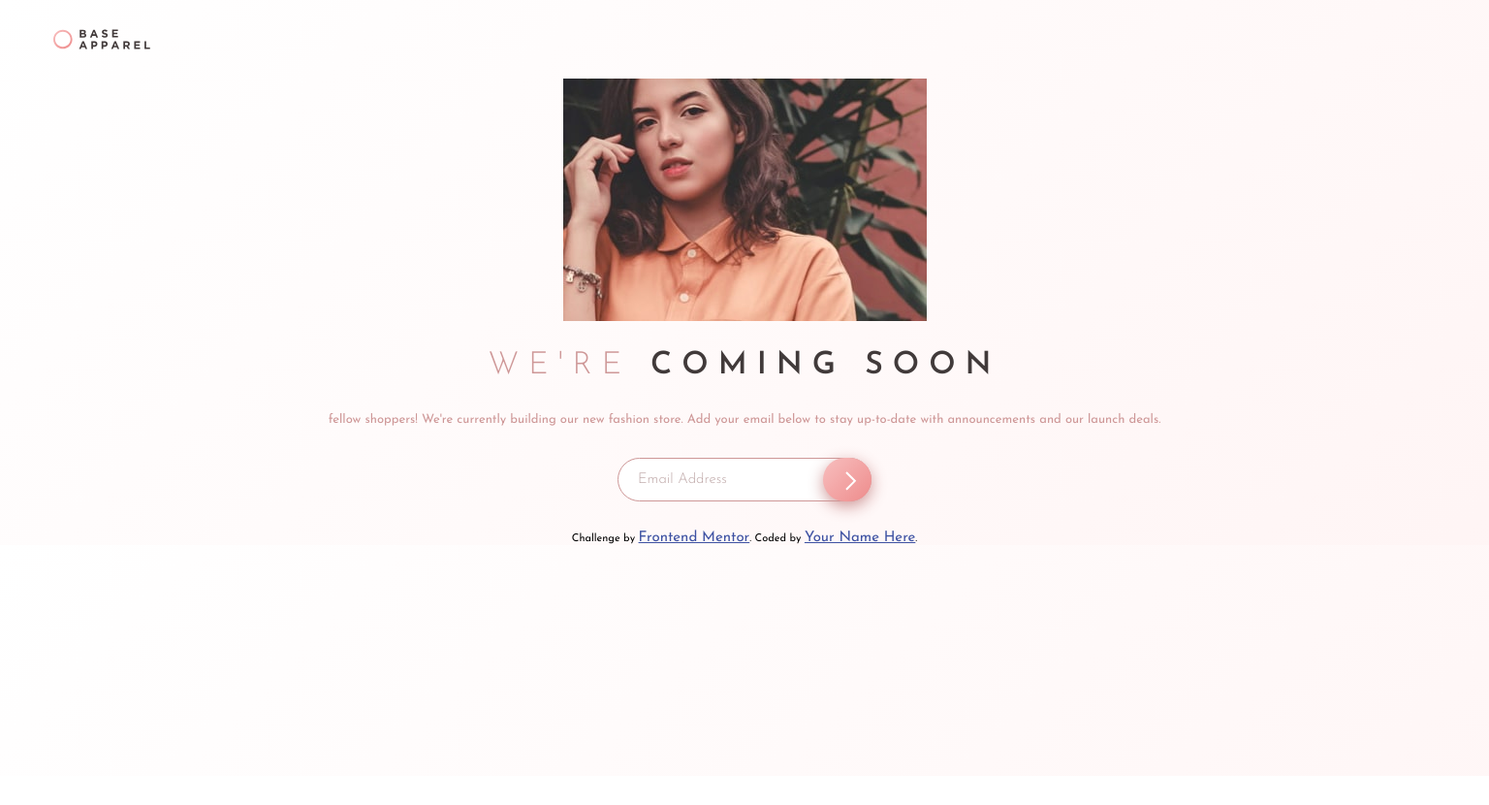
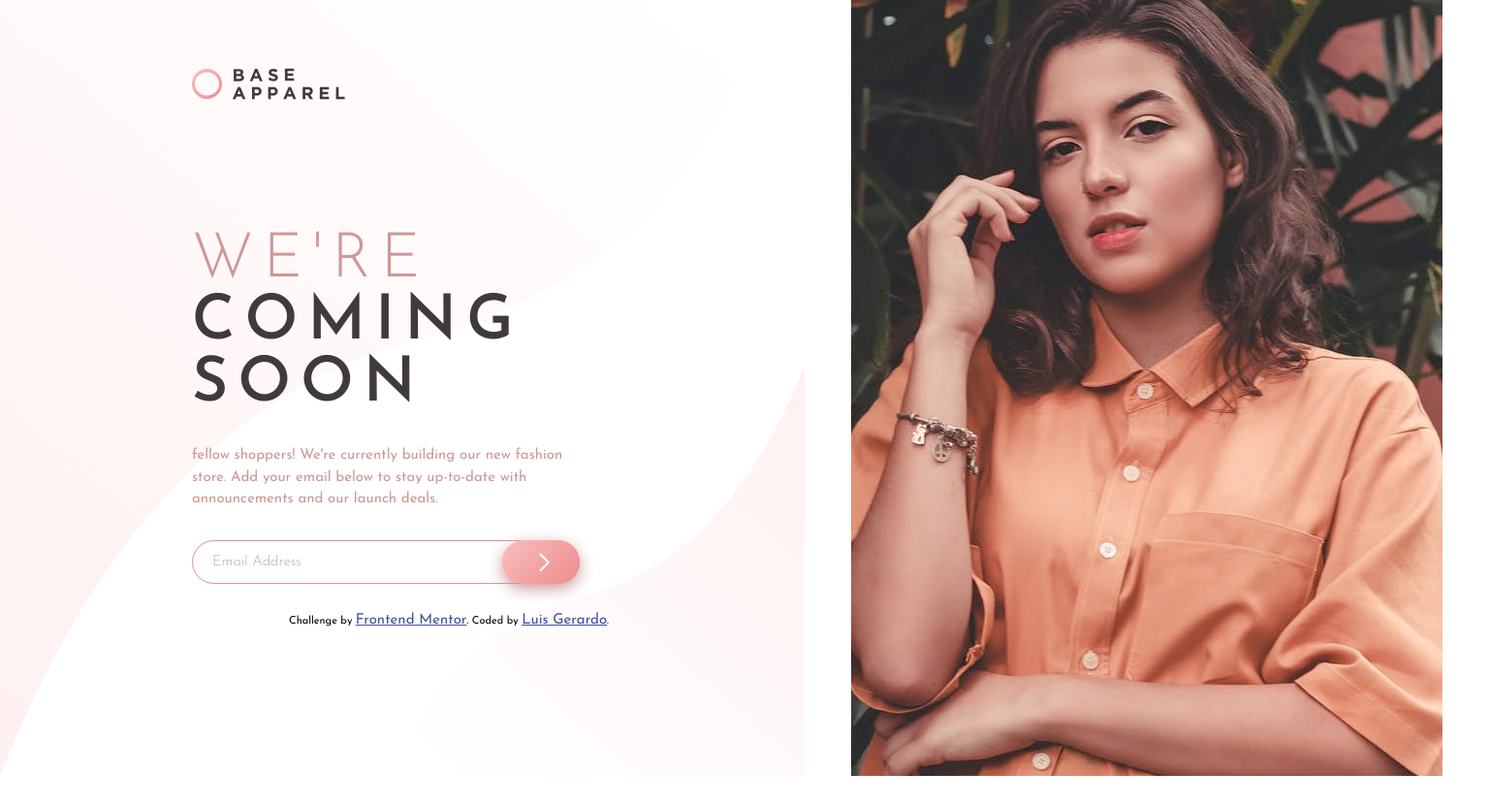
Before and after one commit to AlgorithmHappy/base-apparel-coming-soon-master, a plain HTML site: page index.html in a window 1536 px wide. Shown: the whole page at 97% size. Before the commit the page ends 800 px from the top, so only its background shows below. Drawn offline with Linux system fonts and the light colour scheme.

Commit message:
Acabamos

```diff
--- a/index.html
+++ b/index.html
@@ -12,7 +12,7 @@
   <style>
     @import url('https://fonts.googleapis.com/css2?family=Josefin+Sans:wght@300;400;600&display=swap');
 
-     * {
+    * {
       margin: 0;
       padding: 0;
       box-sizing: border-box;
@@ -190,24 +190,114 @@
       top: 8px;
     }
 
+    .button:active{
+      width: 60px;
+      margin-left: 76px;
+    }
+
     .attribution { font-size: 11px; text-align: center; }
     .attribution a { color: hsl(228, 45%, 44%); }
+
+    @media (min-width: 1440px) {
+      body{
+        width: 1440px;
+        height: 800px;
+        margin-left: auto;
+        margin-right: auto;
+      }
+
+      .background-desktop{
+        background-image: url('images/bg-pattern-desktop.svg');
+        background-repeat: no-repeat;
+      }
+
+      .float-right{
+        float: right;
+      }
+
+      .responsive-display{
+        display: inline-block;
+        width: auto;
+      }
+
+      .responsive-margin-left{
+        margin-left: 150px;
+      }
+
+      .responsive-margin-right{
+        margin-right: 150px;
+      }
+
+      .responsive-margin-top{
+        margin-top: 70px;
+      }
+
+      .responsive-margin-bottom{
+        margin-bottom: 100px;
+      }
+
+      .responsive-font-size{
+        font-size: 64px;
+      }
+
+      .responsive-text-align-left{
+        text-align: left;
+      }
+
+      .responsive-width-400{
+        width: 400px;
+      }
+
+      .responsive-font-size-medium{
+        font-size: 15px;
+      }
+
+      .input-center{
+        left: 0vw;
+        margin-left: 150px;
+      }
+
+      .button-position{
+        left: 0px;
+        margin-left: 470px;
+      }
+
+      .button-width{
+        width: 80px;
+      }
+
+      .button-width:active{
+        width: 100px;
+        margin-left: 460px;
+      }
+
+      .center-img-error{
+        left: 0px;
+        margin-left: -130px;
+      }
+
+      .error-message-position{
+        left: 0px;
+        margin-left: -283px;
+        top: 35px;
+      }
+    }
   </style>
 </head>
-<body class="gradient-button-active">
-  <img src="images/logo.svg" alt="Base Apparel" class="margin-top-bottom margin-left-right widt-100 display-block">
+<body class="gradient-button-active background-desktop">
+  <img src="images/logo.svg" alt="Base Apparel" class="margin-top-bottom margin-left-right widt-100 display-block responsive-display responsive-margin-left responsive-margin-top responsive-margin-bottom">
 
-  <img src="images/hero-mobile.jpg" alt="Beautiful woman" class="margin-only-bottom horizontal-center display-block">
+  <img src="images/hero-mobile.jpg" alt="Beautiful woman" class="margin-only-bottom horizontal-center display-block float-right">
 
-  <h1 class="font-xxlarge primary-color-lightpink font-light font-upercase margin-top-bottom margin-left-right font-spacebetween font-center">We're <span class="font-xxlarge primary-color-dark font-semibold font-upercase">coming soon</span></h1>
+  <h1 class="font-xxlarge primary-color-lightpink font-light font-upercase margin-top-bottom margin-left-right font-spacebetween font-center responsive-font-size responsive-margin-right responsive-margin-left responsive-text-align-left responsive-width-400">We're <span class="font-xxlarge primary-color-dark font-semibold font-upercase responsive-font-size responsive-margin-right">coming soon</span></h1>
 
-  <p class="margin-only-bottom margin-left-right primary-color-lightpink font-center font-small">
+  <p class="margin-only-bottom margin-left-right primary-color-lightpink font-center font-small responsive-width-400 responsive-margin-left responsive-text-align-left responsive-font-size-medium">
   fellow shoppers! We're currently building our new fashion store.
   Add your email below to stay up-to-date with announcements and our launch deals.
   </p>
 
   <div class="display-block horizontal-center position-relative">
-    <input type="email" placeholder="Email Address" class="input-height border-radius margin-only-bottom width-input font-light display-inline-block input-center border-color-lightpink">
+    <input type="email" placeholder="Email Address" class="input-height border-radius margin-only-bottom width-input font-light display-inline-block input-center border-color-lightpink responsive-width-400">
 
     <div class="input-height button-width gradient-button border-radius button display-inline-block button-position">
       <img src="images/icon-arrow.svg" alt="Arrow pointing right" class="font-center center-arrow">
@@ -221,18 +311,28 @@
   <footer>
     <p class="attribution">
       Challenge by <a href="https://www.frontendmentor.io?ref=challenge" target="_blank">Frontend Mentor</a>.
-      Coded by <a href="#">Your Name Here</a>.
+      Coded by <a href="https://github.com/AlgorithmHappy">Luis Gerardo</a>.
     </p>
   </footer>
 
   <script>
     (() => {
       let button_pink = document.querySelector('.input-height.button-width');
-      console.log(button_pink);
       let input_text = document.querySelector('input');
 
       button_pink.addEventListener('click', error_message, true);
       input_text.addEventListener('input', update_error, true);
+      window.addEventListener('resize', change_image);
+
+      let image = document.querySelector('img.margin-only-bottom.horizontal-center.display-block');
+      let str_src = String(image.src);
+      let size = window.innerWidth;
+      if(size >= 1440){
+        str_src = str_src.replace('mobile', 'desktop');
+      } else{
+        str_src = str_src.replace('desktop', 'mobile');
+      }
+      image.src = str_src;
     }
     )();
 
@@ -246,7 +346,7 @@
         button.className = 'input-height button-width primary-color-pink-background border-radius button display-inline-block button-position';
         img_error.className = 'center-img-error display-inline-block';
         p_error.className = 'font-small primary-color-pink error-message-position display-inline';
-        input_text.className = 'input-height border-radius margin-only-bottom width-input font-light display-inline-block input-center border-color-pink';
+        input_text.className = 'input-height border-radius margin-only-bottom width-input font-light display-inline-block input-center border-color-pink responsive-width-400';
       }
     }
 
@@ -259,7 +359,19 @@
       img_error.className = 'center-img-error hide';
       p_error.className = 'font-small primary-color-pink error-message-position hide';
       button.className = 'input-height button-width gradient-button border-radius button display-inline-block button-position';
-      input_text.className = 'input-height border-radius margin-only-bottom width-input font-light display-inline-block input-center border-color-lightpink';
+      input_text.className = 'input-height border-radius margin-only-bottom width-input font-light display-inline-block input-center border-color-lightpink responsive-width-400';
+    }
+
+    function change_image(ev){
+      let image = document.querySelector('img.margin-only-bottom.horizontal-center.display-block');
+      let str_src = String(image.src);
+      let size = window.innerWidth;
+      if(size >= 1440){
+        str_src = str_src.replace('mobile', 'desktop');
+      } else{
+        str_src = str_src.replace('desktop', 'mobile');
+      }
+      image.src = str_src;
     }
   </script>
 </body>
```
